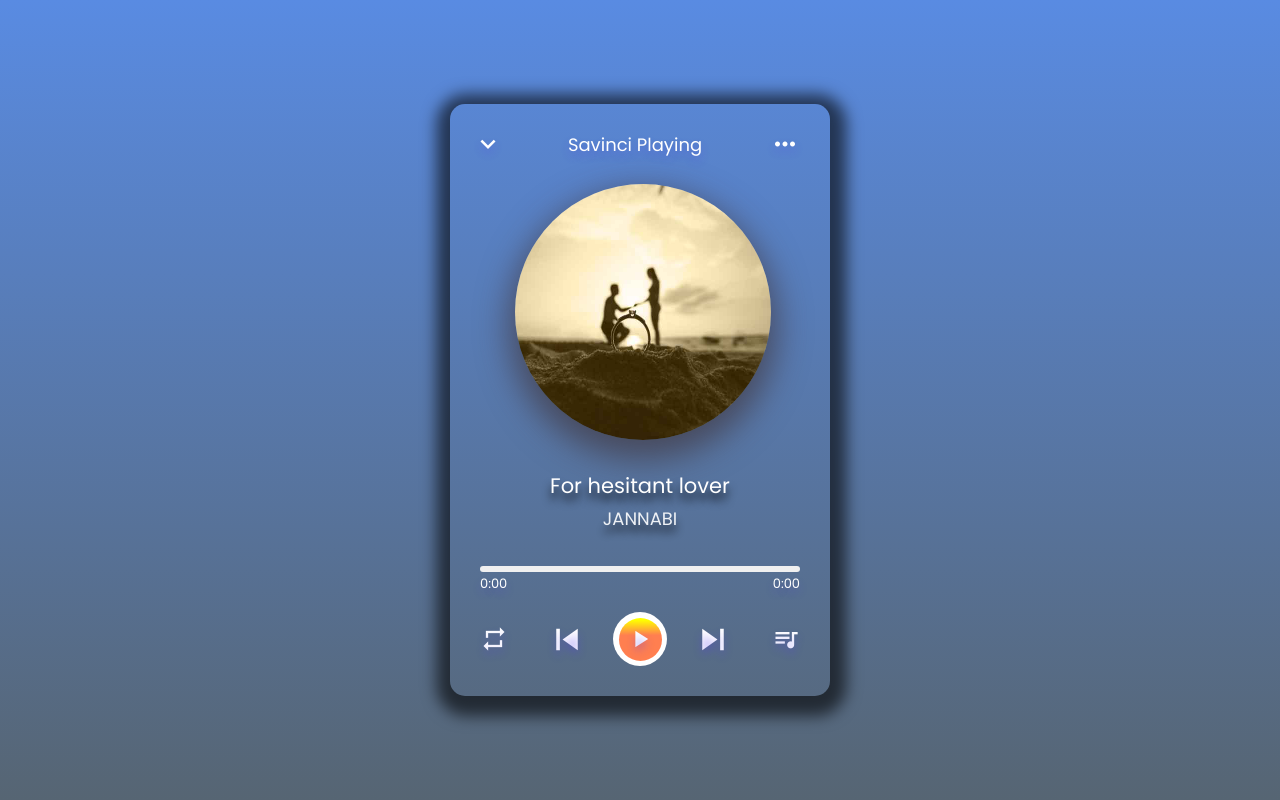
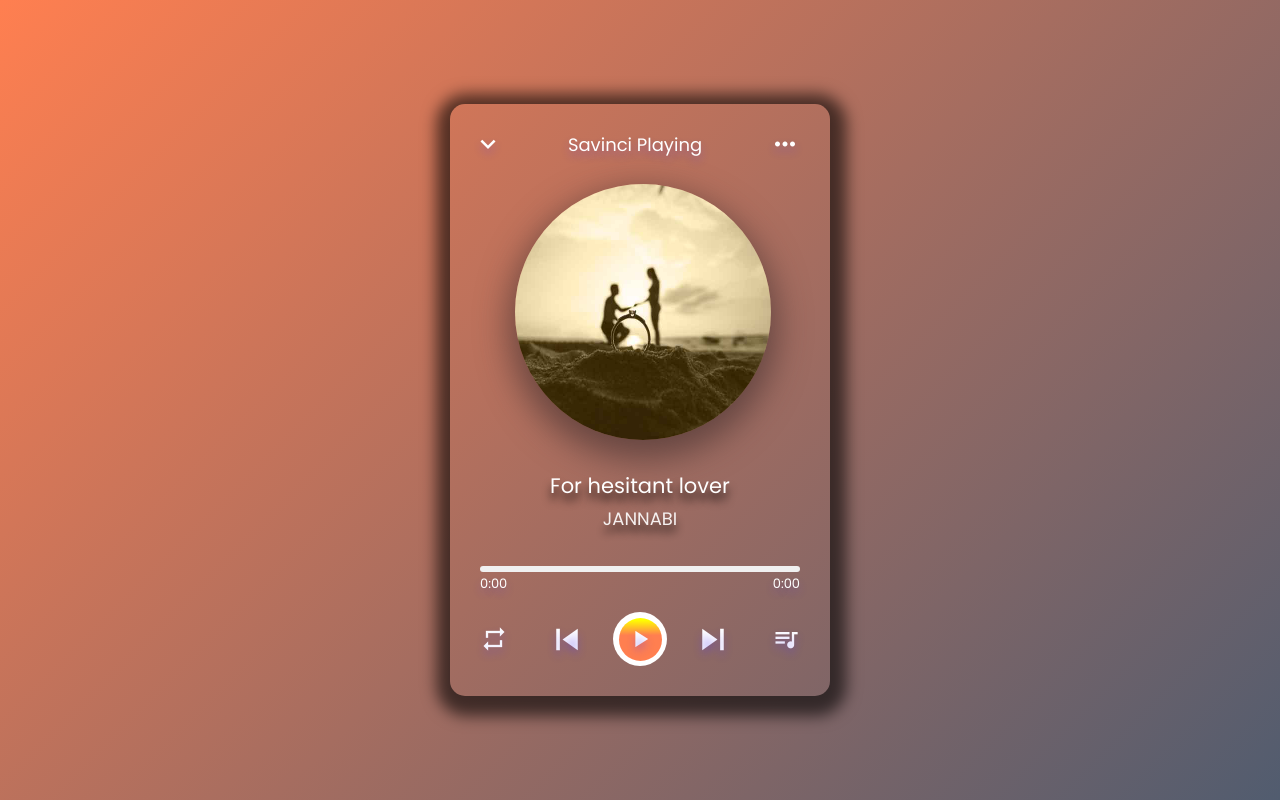
Before and after one commit to savinci21/musicplayer, a plain HTML site: page index.html in a window 1280 px wide. Drawn offline with Linux system fonts and the light colour scheme.

Commit message:
backgroundcolor 수정

```diff
--- a/style.css
+++ b/style.css
@@ -26,7 +26,7 @@
   --coral: #FF7F50;
   --royalblue: #4169e1;
   --gold: #ffd700;
-  --yellow: #ffff00;
+  --yellow:#ffff00;
   --lightgreen: #90ee90;
   --purple: #7E57C2;
   --black: #020202;
@@ -39,8 +39,12 @@ body {
   align-items: center;
   justify-content: center;
   min-height: 100vh;
-  background-image:
-    linear-gradient(to bottom, #598be2, #566573);
+  background: linear-gradient(135deg, var(--coral) 0%, var(--lightblack) 100%);
+  background-position: center;
+  background-repeat: no-repeat;
+  /* background-size: 90% 90%; */
+  /* -webkit-backdrop-filter: blur(2px);
+  backdrop-filter: blur(2px); */
 }
 
 .wrapper {
```
